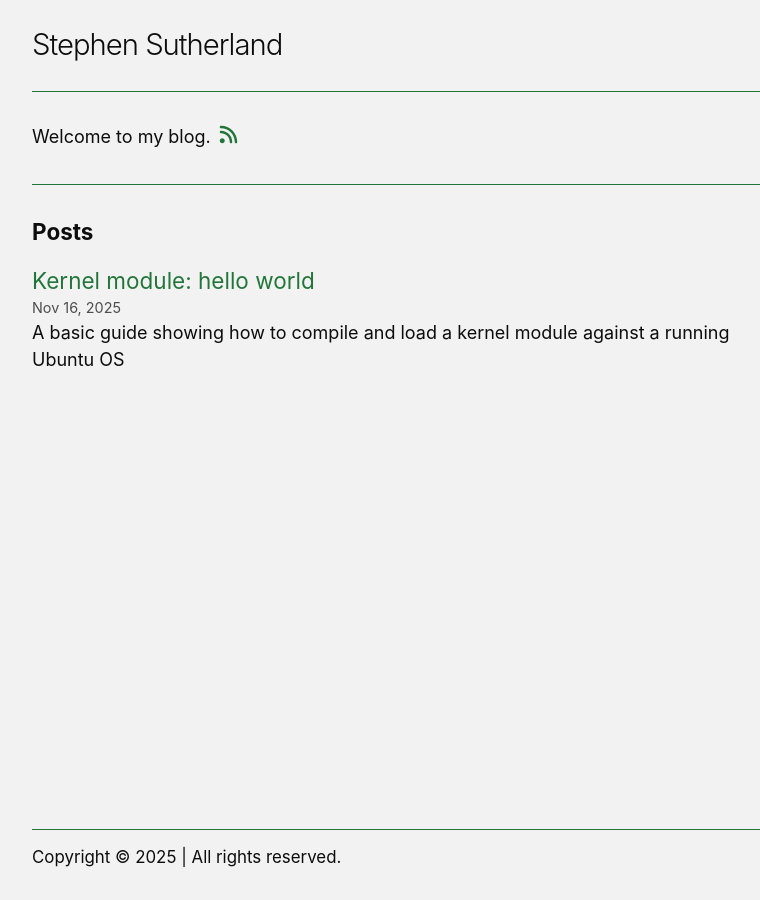
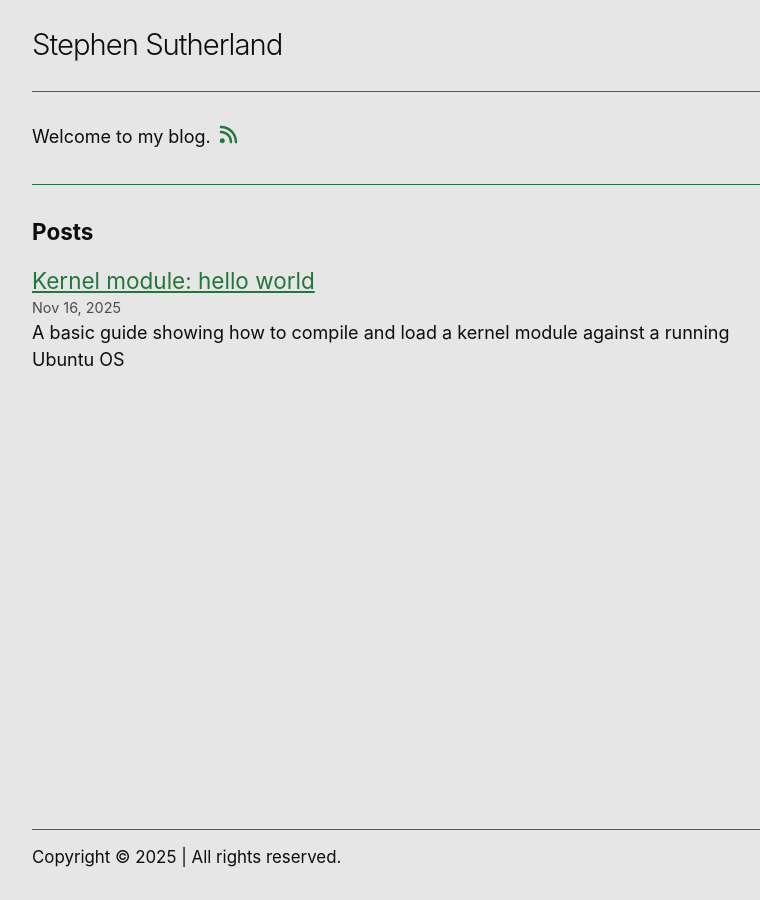
Before and after one commit to sfsutherland/sfsutherland.github.io, a Jekyll site: the page built from index.markdown, in a window 1280 px wide. Shown: the whole page, without its empty margins (238-998 px from the left). Built offline with Jekyll 4.4.1, drawn with Linux system fonts in a browser that asks for light colours.

Commit message:
draft post, color and styling adjustments for hyperlinks

```diff
--- a/_sass/minima.scss
+++ b/_sass/minima.scss
@@ -22,7 +22,7 @@ $on-laptop:        800px !default;
 :root {
 --bg-dark: hsl(0 0 5);
 --bg: hsl(0 0 15);
---bg-light: hsl(0 0 20);
+--bg-light: hsl(0 0 25);
 --text: hsl(0 0 90);
 --text-muted: hsl(0 0 70);
 --accent: hsl(136 54 43);
@@ -31,12 +31,13 @@ $on-laptop:        800px !default;
 /* Dark mode */
 @media (prefers-color-scheme: light) {
  :root {
---bg-dark: hsl(0 0 90);
---bg: hsl(0 0 95);
+--bg-dark: hsl(0 0 80);
+--bg: hsl(0 0 90);
 --bg-light: hsl(0 0 100);
 --text: hsl(0 0 5);
 --text-muted: hsl(0 0 30);
 --accent: hsl(136, 54%, 30%);
+
   }
 }
 
--- a/_sass/minima/_base.scss
+++ b/_sass/minima/_base.scss
@@ -99,11 +99,11 @@ h1, h2, h3, h4, h5, h6 {
  * Links
  */
 a {
-  color: var(--text-muted);
-  text-decoration: none;
+  color: var(--accent);
+  text-decoration: underline;
 
   &:hover {
-    color: var(--accent);
+    color: var(--text-muted);
     text-decoration: underline;
   }
 
--- a/_sass/minima/_layout.scss
+++ b/_sass/minima/_layout.scss
@@ -18,6 +18,7 @@
   margin-bottom: 0;
   float: left;
   color: var(--text);
+  text-decoration: none;
 
   &:hover {
     text-decoration: none;
@@ -227,6 +228,10 @@
 .post-content {
   margin-bottom: $spacing-unit;
 
+  a {
+    font-weight: bold;
+  }
+
   h2 {
     @include relative-font-size(1.25);
     font-weight: bold;
```
Also changed, not shown: _posts/2025-11-29-RISCV-programming-with-qemu.markdown (added, +30 -0 lines).
